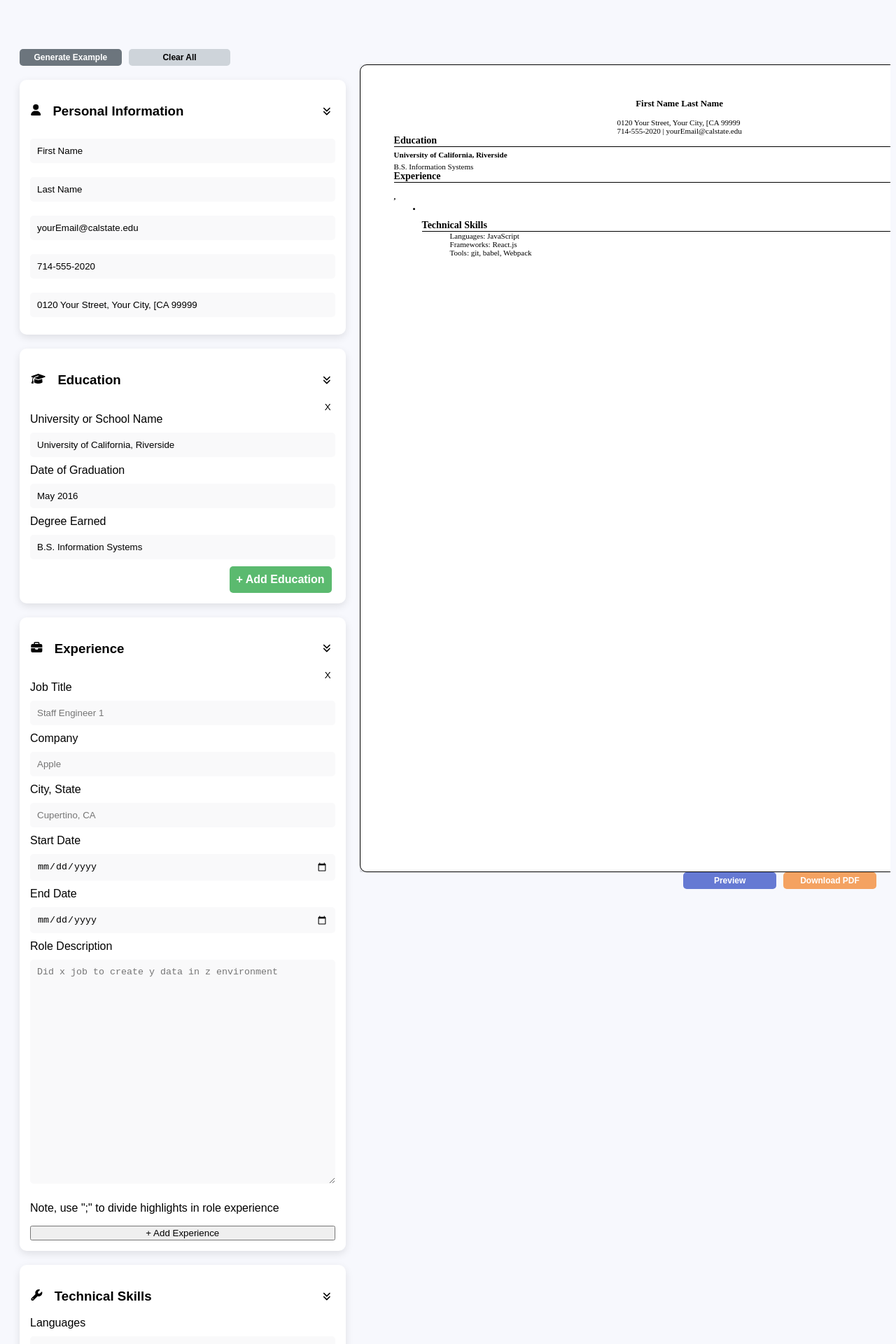
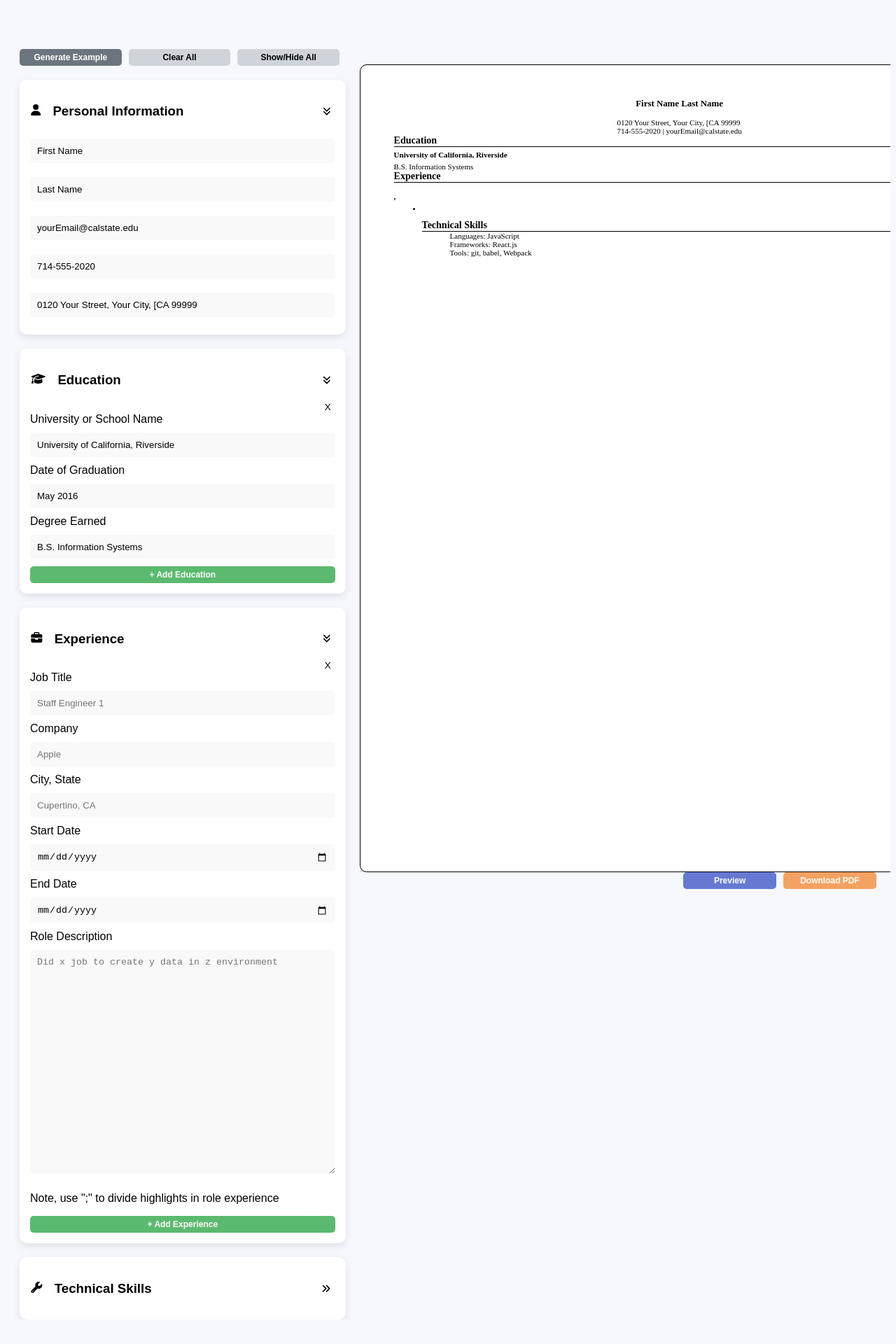
Before and after one commit to WChan95/cv-project, a React (Create React App) app: page / in a window 1280 px wide. Shown: the top 1920 px of the page at 70% size. After the commit the page ends 1885 px from the top, so only its background shows below. Built offline with nearby package versions, Linux system fonts and the light colour scheme.

Commit message:
partial completion of show/hide

```diff
--- a/package.json
+++ b/package.json
@@ -3,6 +3,9 @@
   "version": "0.1.0",
   "private": true,
   "dependencies": {
+    "@fortawesome/fontawesome-svg-core": "^1.3.0-beta3",
+    "@fortawesome/free-solid-svg-icons": "^6.0.0-beta3",
+    "@fortawesome/react-fontawesome": "^0.1.17",
     "@testing-library/jest-dom": "^5.16.1",
     "@testing-library/react": "^12.1.2",
     "@testing-library/user-event": "^13.5.0",
--- a/src/assets/Forms.scss
+++ b/src/assets/Forms.scss
@@ -29,6 +29,10 @@
     border: none;
     &:hover {
       cursor: pointer;
+      background-color: azure
+    }
+    svg{
+      z-index: -2;
     }
   }
 
@@ -52,7 +56,10 @@
     justify-content: flex-end;
     .addAdditional {
       @include defaultButton($add, $add-hover);
-      margin: 0px 5px;
+      font-size: 12px;
+      width: 100%;
+      padding: 5px;
+/*       margin: 0px 5px; */
 
     }
 
--- a/src/components/App.js
+++ b/src/components/App.js
@@ -11,7 +11,6 @@ import Preview from "./Preview";
 import Menu from "./Menu";
 import FormOptions from "./FormOptions";
 
-
 class App extends Component {
   constructor(props) {
     //This is just a temporary initial state to begin formatting the resume
@@ -23,7 +22,7 @@ class App extends Component {
         email: "yourEmail@calstate.edu",
         phone: "714-555-2020",
         address: "0120 Your Street, Your City, [CA 99999",
-        isActive: "",
+        isActive: true,
       },
       education: {
         schools: [
@@ -34,6 +33,7 @@ class App extends Component {
             id: uniqid(),
           },
         ],
+        isActive: true,
       },
       experience: {
         jobs: [
@@ -47,18 +47,26 @@ class App extends Component {
             roleDescription: "",
           },
         ],
+        isActive: true,
       },
       technicalSkills: {
         languages: "JavaScript",
         frameworks_libraries: "React.js",
         tools: "git, babel, Webpack",
       },
+      isActive: true,
     };
   }
 
+  handleActive = (event) => {
+    const name = event.currentTarget.name;
 
-  handleActive = (event) => {
-    console.log(event.target);
+    this.setState((prevState) => ({
+      [name]: {
+        ...prevState[name],
+        isActive: !prevState[name].isActive,
+      },
+    }));
   };
   //schoolName: "California State University, Fullerston", degree:"Bachelor of Science, Computer Science", dateGraduated:"May 2010"
   handlePersonal = (event) => {
@@ -258,6 +266,26 @@ class App extends Component {
     });
   };
 
+  showHide = (event) => {
+
+    this.setState((prevState) => ({
+      personal: {
+        ...prevState.personal,
+        isActive: !prevState.personal.isActive,
+      },
+      experience:{
+        ...prevState.experience, isActive: !prevState.experience.isActive
+      },
+      education:{
+        ...prevState.education, isActive: !prevState.education.isActive
+      },
+      technicalSkills:{
+        ...prevState.technicalSkills, isActive: !prevState.technicalSkills.isActive
+      }
+    }));
+
+  }
+
   render() {
     return (
       <div className="app">
@@ -266,25 +294,31 @@ class App extends Component {
         </header> */}
 
         <div className="Form">
-          <FormOptions genExample={this.generateExample} clear={this.clearAll} />
+          <FormOptions genExample={this.generateExample} clear={this.clearAll} showHide={this.showHide} {...this.state}/>
           <Personal
             personalChange={this.handlePersonal}
-            toggleActive={this.handleActive}
+            handleActive={this.handleActive}
             {...this.state.personal}
           />
           <Education
             eduAdd={this.handleAddEducation}
             eduChange={this.handleEducation}
             eduDelete={this.handleDeleteEducation}
+            handleActive={this.handleActive}
             {...this.state.education}
           />
           <Experience
             expDelete={this.handleDeleteExperience}
             expChange={this.handleExperience}
             expAdd={this.handleAddExperience}
+            handleActive={this.handleActive}
             {...this.state.experience}
           />
-          <TechnicalSkills technicalChange={this.handleTechnical} {...this.state.technicalSkills} />
+          <TechnicalSkills
+            technicalChange={this.handleTechnical}
+            handleActive={this.handleActive}
+            {...this.state.technicalSkills}
+          />
         </div>
 
         <div className="Preview">
--- a/src/components/Education.js
+++ b/src/components/Education.js
@@ -29,7 +29,9 @@ class Education extends Component {
   };
 
   handleActive = (event) => {
-    this.setState({ active: !this.state.active });
+    /* this.setState({ active: !this.state.active }); */
+    /* console.log(event.target); */
+    this.props.handleActive(event)
   };
   //lets start with a thought experiment (or rather a streamline of thoughts)
   //when initialzing, the state is initially empty
@@ -43,15 +45,15 @@ class Education extends Component {
             <FontAwesomeIcon icon={faGraduationCap} />
             <span>Education</span>
           </h3>
-          <button type="Button" onClick={this.handleActive} className="show_hide">
-            {this.state.active ? (
+          <button type="Button" onClick={this.handleActive} name="education" className="show_hide">
+            {this.props.isActive ? (
               <FontAwesomeIcon icon={faAnglesDown} />
             ) : (
               <FontAwesomeIcon icon={faAnglesRight} />
             )}
           </button>
         </div>
-        {this.state.active
+        {this.props.isActive
           ? schools.map((school) => {
               return (
                 <div>
--- a/src/components/Experience.js
+++ b/src/components/Experience.js
@@ -25,7 +25,7 @@ class Experience extends Component {
   };
 
   handleActive = (event) => {
-    this.setState({ active: !this.state.active });
+    this.props.handleActive(event)
   };
   render() {
     return (
@@ -35,15 +35,15 @@ class Experience extends Component {
             <FontAwesomeIcon icon={faBriefcase} />
             <span>Experience</span>
           </h3>
-          <button type="Button" onClick={this.handleActive} className="show_hide">
-            {this.state.active ? (
+          <button type="Button" onClick={this.handleActive} name="experience" className="show_hide">
+            {this.props.isActive ? (
               <FontAwesomeIcon icon={faAnglesDown} />
             ) : (
               <FontAwesomeIcon icon={faAnglesRight} />
             )}
           </button>
         </div>
-        {this.state.active
+        {this.props.isActive
           ? this.props.jobs.map((index) => {
               return (
                 <form className="forms">
@@ -101,9 +101,15 @@ class Experience extends Component {
             })
           : null}
         {this.state.active ? (
-          <button type="button" className="addAdditional" onClick={this.handleAdd}>
-            + Add Experience
-          </button>
+             <div className="button-wrapper">
+             {" "}
+             <button className="addAdditional" type="button" onClick={this.handleAdd}>
+               + Add Experience
+             </button>
+             {/*             <button className="clear" type="button" onClick={this.handleAdd}>
+               Clear
+             </button> */}
+           </div>
         ) : null}
       </div>
     );
--- a/src/components/FormOptions.js
+++ b/src/components/FormOptions.js
@@ -1,5 +1,5 @@
 import React, { Component } from "react";
-import "../assets/Menu.scss"
+import "../assets/Menu.scss";
 
 class FormOptions extends Component {
   constructor(props) {
@@ -7,20 +7,28 @@ class FormOptions extends Component {
   }
 
   generateExample = (event) => {
-      this.props.genExample(event)
-  }
+    this.props.genExample(event);
+  };
 
   clearAll = (event) => {
     this.props.clear(event);
+  };
+
+  showHide=(event) => {
+    this.props.showHide(event);
   }
+
   render() {
     return (
       <div className="form_menu">
         <button type="button" onClick={this.generateExample} className="generate_Example">
           Generate Example
         </button>
-        <button type="button" className="clear_All" onClick = {this.clearAll}>
+        <button type="button" className="clear_All" onClick={this.clearAll}>
           Clear All
+        </button>
+        <button type="button" className="clear_All" onClick = {this.showHide}>
+          Show/Hide All
         </button>
       </div>
     );
--- a/src/components/Personal.js
+++ b/src/components/Personal.js
@@ -18,7 +18,7 @@ class Personal extends Component {
   };
 
   handleActive = (event) => {
-    this.setState({ active: !this.state.active });
+    this.props.handleActive(event)
   };
 
   render() {
@@ -29,8 +29,8 @@ class Personal extends Component {
             <FontAwesomeIcon icon={faUser} />
             <span>Personal Information</span>
           </h3>
-          <button type="Button" onClick={this.handleActive} className="show_hide">
-            {this.state.active ? (
+          <button type="Button" onClick={this.handleActive} name="personal" className="show_hide">
+            {this.props.isActive ? (
               <FontAwesomeIcon icon={faAnglesDown} />
             ) : (
               <FontAwesomeIcon icon={faAnglesRight} />
@@ -38,7 +38,7 @@ class Personal extends Component {
           </button>
         </div>
 
-        {this.state.active ? (
+        {this.props.isActive ? (
           <form className="forms">
             <input
               type="text"
@@ -68,7 +68,13 @@ class Personal extends Component {
               onChange={this.handleChange}
               value={this.props.phone}
             />
-            <input type="text" placeholder="Address" name="address" onChange={this.handleChange} value={this.props.address} />
+            <input
+              type="text"
+              placeholder="Address"
+              name="address"
+              onChange={this.handleChange}
+              value={this.props.address}
+            />
           </form>
         ) : null}
       </div>
--- a/src/components/TechnicalSkills.js
+++ b/src/components/TechnicalSkills.js
@@ -15,7 +15,7 @@ class TechnicalSkills extends Component {
   };
 
   handleActive = (event) => {
-    this.setState({ active: !this.state.active });
+    this.props.handleActive(event);
   };
   render() {
     return (
@@ -25,15 +25,15 @@ class TechnicalSkills extends Component {
             <FontAwesomeIcon icon = {faWrench} />
             <span>Technical Skills</span>
           </h3>
-          <button type="Button" onClick={this.handleActive} className="show_hide">
-            {this.state.active ? (
+          <button type="Button" onClick={this.handleActive} name="technicalSkills" className="show_hide">
+            {this.props.isActive ? (
               <FontAwesomeIcon icon={faAnglesDown} />
             ) : (
               <FontAwesomeIcon icon={faAnglesRight} />
             )}
           </button>
         </div>
-        {this.state.active ? (
+        {this.props.isActive ? (
           <form className="forms">
             <label>Languages</label>
             <input
```
Also changed, not shown: 1 other file (tests, documents, lock files or other folders).
